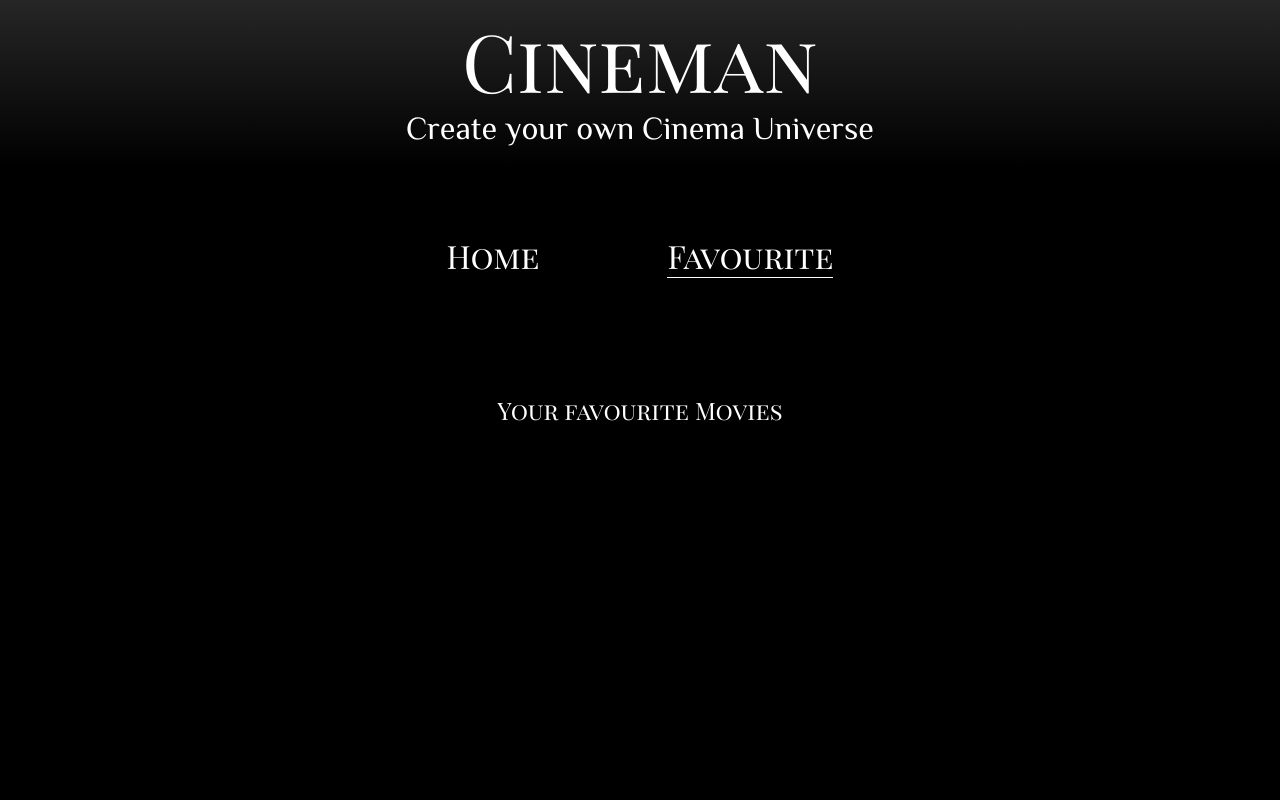
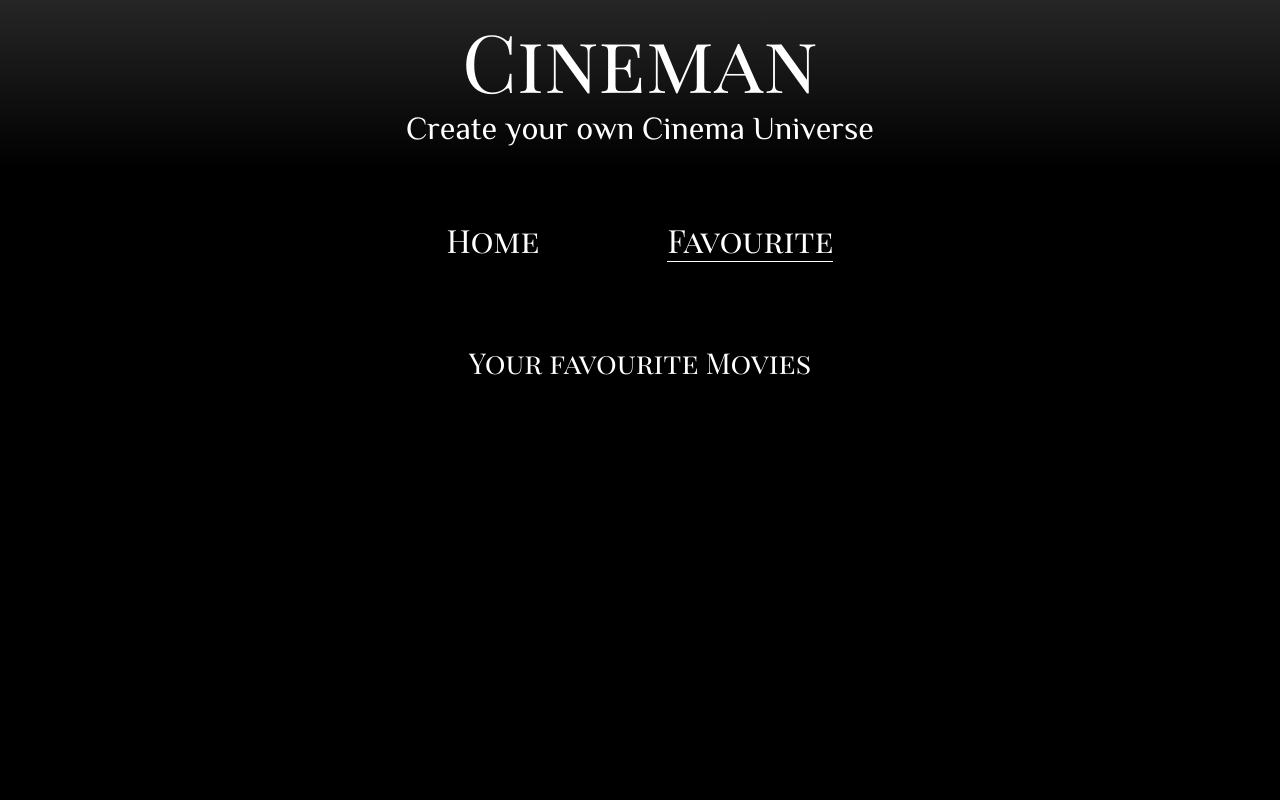
Before and after one commit to ElizaCalmau/Cineman, a React (Vite) app: page /fav in a window 1280 px wide. Shown: the top 800 px of the page. Built offline with nearby package versions, Linux system fonts and the light colour scheme.

Commit message:
add transition and translate to buttons

```diff
--- a/src/App.css
+++ b/src/App.css
@@ -21,7 +21,7 @@ p{
 }
 
 nav{
-  padding: 2em;
+  padding: 1.5em;
   font-size: 2em;
   background-color: black;
 }
@@ -29,10 +29,12 @@ nav{
 .navLink{
   color: #fff;
   margin: 2em;
+  transition: all 0.3s ease
 }
 
 .navLink:hover{
-  color:rgb(201, 22, 22)
+  color:rgb(201, 22, 22);
+  border-bottom: 1px solid rgb(201, 22, 22);
 }
 
 .activeNavLink{
--- a/src/components/Categories/Categories.css
+++ b/src/components/Categories/Categories.css
@@ -11,6 +11,11 @@
     border-radius: 0;
     border-bottom: 1px solid white;
     color: #fff;
+    transition: all 0.3s ease;
+}
+
+.categories button:active {
+    transform: translate(1px, -3px);
 }
 
 .categories button:hover {
--- a/src/components/Search/Search.css
+++ b/src/components/Search/Search.css
@@ -10,3 +10,11 @@
 .search button:hover {
     color:rgb(201, 22, 22);
 }
+
+.search button {
+    transition: transform 0.3s ease;
+}
+
+.search button:active {
+    transform: translate(1px, -3px);
+}
--- a/src/pages/Fav/Fav.css
+++ b/src/pages/Fav/Fav.css
@@ -6,7 +6,8 @@
 
 .favPage h2{
     margin: 0;
-    padding: 2em;
+    padding: 1em;
+    font-size: 1.8em;
 }
 
 .favWrapper {
@@ -25,10 +26,15 @@
 
 .favMovie button{
     width: fit-content;
+    transition: transform 0.3s ease;
 }
 
 .favMovie button:hover {
     color:rgb(201, 22, 22);
+}
+
+.favMovie button:active {
+    transform: translate(1px, -3px);
 }
 
 .movPageLink{
--- a/src/pages/MoviePage/MoviePage.css
+++ b/src/pages/MoviePage/MoviePage.css
@@ -13,11 +13,6 @@
     margin: 4em;
 }
 
-.moviePage button {
-    width: fit-content;
-    padding: 1em 2em;
-    margin: 0 1em;
-}
 .moviePoster img{
     width: 342px;
     box-shadow: 0px 0px 8px 0 white;
@@ -29,6 +24,17 @@
     border-radius: 6px;
 }
 
+.moviePage button {
+    width: fit-content;
+    padding: 1em 2em;
+    margin: 0 1em;
+    transition: transform 0.3s ease;
+}
+
+.moviePage button:active {
+    transform: translate(1px, -3px);
+}
+
 .moviePage button:hover{
     color: rgb(201, 22, 22);
 }
--- a/src/pages/Movies/Movies.css
+++ b/src/pages/Movies/Movies.css
@@ -25,6 +25,11 @@
     float: right;
     color: #fff;
     font-family: 'Philosopher';
+    transition: transform 0.3s ease;
+}
+
+.Link:active{
+    transform: translate(1px, -3px);
 }
 
 .Link:hover {
@@ -48,3 +53,11 @@
     color:rgb(201, 22, 22);
 
 }
+
+.movieWrapper button {
+    transition: transform 0.3s ease;
+}
+
+.movieWrapper button:active {
+    transform: translate(1px, -3px);
+}
```
